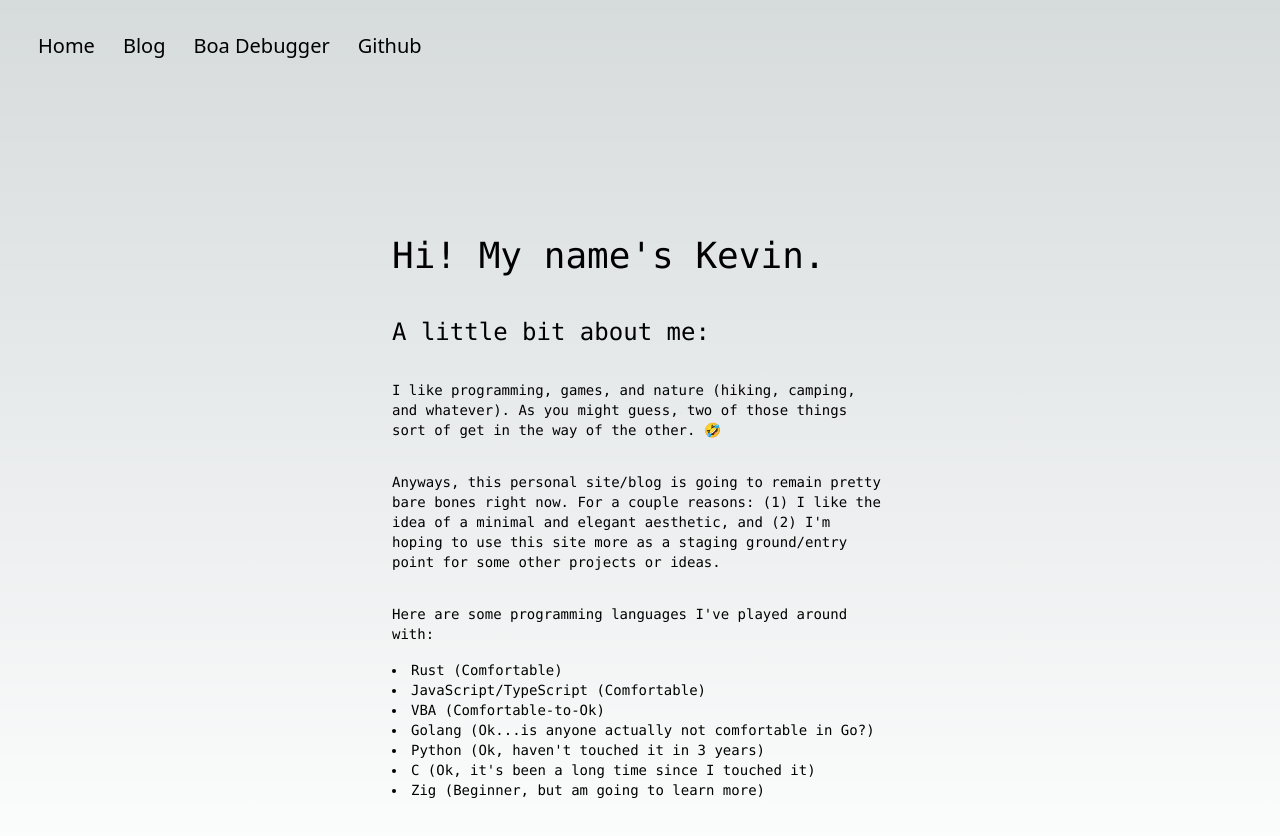
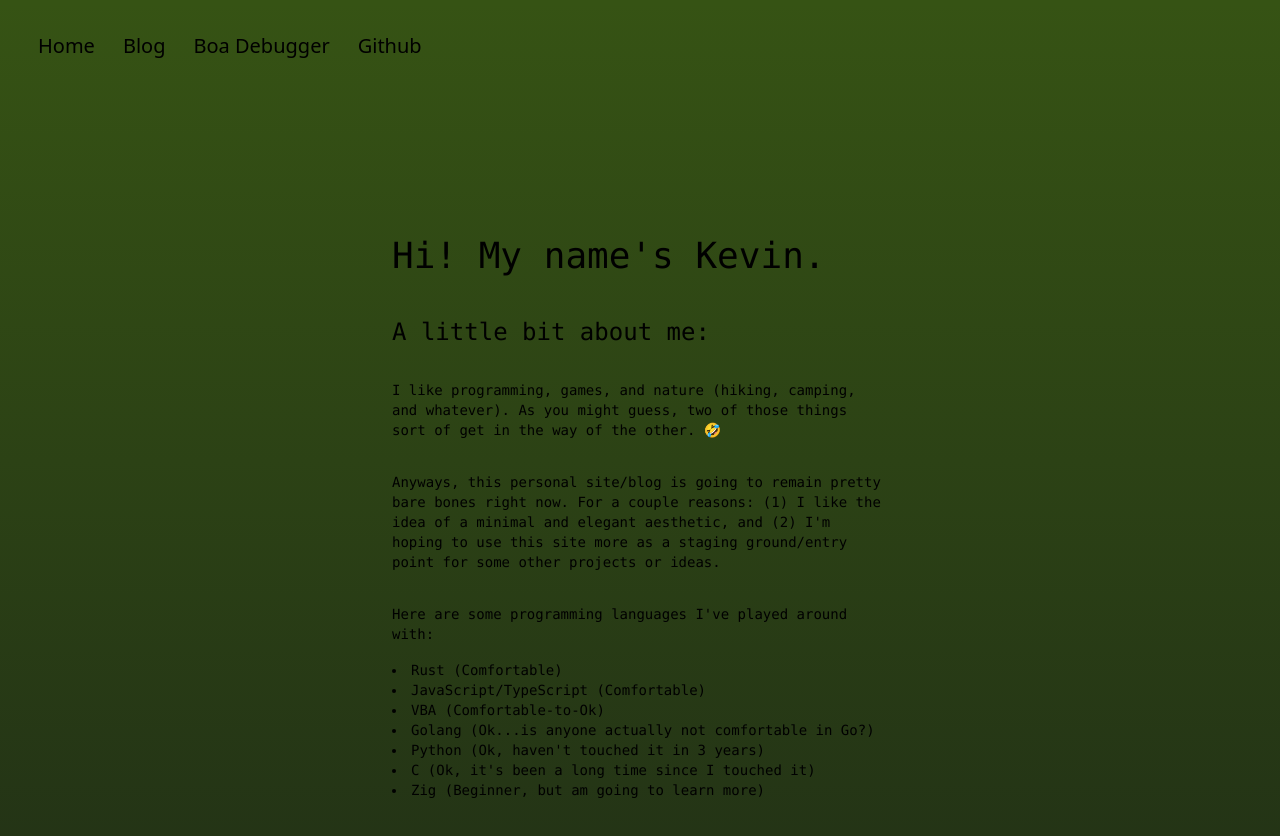
Before and after one commit to nekevss/nekevss.github.io, a Next.js app: page / in a window 1280 px wide. Shown: the top 836 px of the page. Built offline with nearby package versions, Linux system fonts and the light colour scheme.

Commit message:
Initial theme update

```diff
--- a/src/components/BlogCard.tsx
+++ b/src/components/BlogCard.tsx
@@ -9,7 +9,7 @@ export default function BlogCard(props: ListProps) {
 
     return (
         <Link href={"blog/" + props.post.name}>
-            <div className="border border-lime-950 shadow-sm shadow-lime-950 rounded-md mx-auto my-4 p-2 h-1/5 w-4/5 m-auto justify-center hover:bg-yellow-950">
+            <div className="border-2 border-theme rounded-md mx-auto my-4 p-2 h-1/5 w-4/5 m-auto justify-center hover:bg-theme">
                 <h4 className="text-center">{props.post.title}</h4>
                 <p className="text-center">{props.post.date}</p>
             </div>
--- a/src/components/MarkdownDisplay.tsx
+++ b/src/components/MarkdownDisplay.tsx
@@ -15,8 +15,8 @@ export default function MarkdownDiplay(props: MarkdownDisplayProps) {
         ["h2", "class", "text-xl font-bold text-center my-8"],
         ["h3", "class", "text-lg font-bold text-center my-8"],
         ["p", "class", "my-6"],
-        ["code", "class", "bg-lime-950 rounded-sm font-mono px-1",],
-        ["pre", "class", "w-full bg-lime-950 rounded-lg font-mono py-1 px-3"]
+        ["code", "class", "bg-theme rounded-sm font-mono px-1",],
+        ["pre", "class", "w-full bg-theme rounded-lg font-mono py-1 px-3"]
     ])
 
     return (
--- a/src/components/NavBar.tsx
+++ b/src/components/NavBar.tsx
@@ -13,7 +13,7 @@ export default function Navbar() {
         <nav className="flex items-center justify-between flex-wrap p-6">
             <div className="w-full block flex-grow lg:flex lg:items-center lg:w-auto">
                 {navigation
-                    .map(item=> <Link key={item.name} className="p-2 text-center rounded text-sm lg:text-xl mx-1.5 hover:bg-yellow-950" href={item.href}>{item.name}</Link>)
+                    .map(item=> <Link key={item.name} className="p-2 text-center rounded text-sm lg:text-xl mx-1.5 hover:bg-theme" href={item.href}>{item.name}</Link>)
                 }
             </div>
         </nav>
--- a/src/styles/globals.css
+++ b/src/styles/globals.css
@@ -2,22 +2,53 @@
 @tailwind components;
 @tailwind utilities;
 
-:root {
-  --foreground-rgb: 0, 0, 0;
-  --background-start-rgb: 214, 219, 220;
-  --background-end-rgb: 255, 255, 255;
-}
+/*
+Note:
+inital green hue theme:
 
-@media (prefers-color-scheme: dark) {
+--background-start-rgb: 54, 83, 20;
+--background-end-rgb: 34, 49, 22;
+
+*/
+
+@layer base {
   :root {
-    --foreground-rgb: 255, 255, 255;
+    --foreground-rgb: 0, 0, 0;
     --background-start-rgb: 54, 83, 20;
     --background-end-rgb: 34, 49, 22;
+
+    --theme-foreground: #caceb5;
+    --theme-background: #384237;
+
+    --keyword-token: #b09654;
+    --class-title-token: #909f88;
+    --text-token: #ece6da;
+    --bultin-token: #99aebb;
   }
 }
 
+
+@layer base {
+  @media (prefers-color-scheme: dark) {
+    :root {
+      --foreground-rgb: #ece6da;
+      --background-start-rgb: 47, 53, 67;
+      --background-end-rgb: 28, 31, 35;
+
+      --theme-foreground: #caceb5;
+      --theme-background: #384237;
+
+      --keyword-token: #b09654;
+      --class-title-token: #909f88;
+      --text-token: #ece6da;
+      --bultin-token: #99aebb;
+    }
+}
+}
+
+
 body {
-  color: rgb(var(--foreground-rgb));
+  color: var(--foreground-rgb);
   background: linear-gradient(
       to bottom,
       transparent,
@@ -26,4 +57,18 @@ body {
     rgb(var(--background-start-rgb));
 }
 
-.hljs{color:#c9d1d9;background:#1a2e05}.hljs-doctag,.hljs-keyword,.hljs-meta .hljs-keyword,.hljs-template-tag,.hljs-template-variable,.hljs-type,.hljs-variable.language_{color:#ff7b72}.hljs-title,.hljs-title.class_,.hljs-title.class_.inherited__,.hljs-title.function_{color:#d2a8ff}.hljs-attr,.hljs-attribute,.hljs-literal,.hljs-meta,.hljs-number,.hljs-operator,.hljs-selector-attr,.hljs-selector-class,.hljs-selector-id,.hljs-variable{color:#79c0ff}.hljs-meta .hljs-string,.hljs-regexp,.hljs-string{color:#a5d6ff}.hljs-built_in,.hljs-symbol{color:#ffa657}.hljs-code,.hljs-comment,.hljs-formula{color:#8b949e}.hljs-name,.hljs-quote,.hljs-selector-pseudo,.hljs-selector-tag{color:#7ee787}.hljs-subst{color:#c9d1d9}.hljs-section{color:#1f6feb;font-weight:700}.hljs-bullet{color:#f2cc60}.hljs-emphasis{color:#c9d1d9;font-style:italic}.hljs-strong{color:#c9d1d9;font-weight:700}.hljs-addition{color:#aff5b4;background-color:#033a16}.hljs-deletion{color:#ffdcd7;background-color:#67060c}
+.hljs{color:var(--theme-foreground);background:var(--theme-background)}
+.hljs-doctag,.hljs-keyword,.hljs-meta .hljs-keyword,.hljs-template-tag,.hljs-template-variable,.hljs-type,.hljs-variable.language_{color:var(--keyword-token)}
+.hljs-title,.hljs-title.class_,.hljs-title.class_.inherited__,.hljs-title.function_{color:var(--class-title-token)}
+.hljs-attr,.hljs-attribute,.hljs-literal,.hljs-meta,.hljs-number,.hljs-operator,.hljs-selector-attr,.hljs-selector-class,.hljs-selector-id,.hljs-variable{color:var(--keyword-token)}
+.hljs-meta .hljs-string,.hljs-regexp,.hljs-string{color:var(--text-token)}
+.hljs-built_in,.hljs-symbol{color:var(--bultin-token)}
+.hljs-code,.hljs-comment,.hljs-formula{color:var(--theme-foreground)}
+.hljs-name,.hljs-quote,.hljs-selector-pseudo,.hljs-selector-tag{color:#7ee787}
+.hljs-subst{color:#c9d1d9}
+.hljs-section{color:#1f6feb;font-weight:700}
+.hljs-bullet{color:#f2cc60}
+.hljs-emphasis{color:#c9d1d9;font-style:italic}
+.hljs-strong{color:#c9d1d9;font-weight:700}
+.hljs-addition{color:#aff5b4;background-color:#033a16}
+.hljs-deletion{color:#ffdcd7;background-color:#67060c}
--- a/tailwind.config.js
+++ b/tailwind.config.js
@@ -1,4 +1,6 @@
 /** @type {import('tailwindcss').Config} */
+const { colors } = require('tailwindcss/defaultTheme');
+
 module.exports = {
   content: [
     './src/pages/**/*.{js,ts,jsx,tsx,mdx}',
@@ -13,6 +15,13 @@ module.exports = {
           'conic-gradient(from 180deg at 50% 50%, var(--tw-gradient-stops))',
       },
     },
+    colors: {
+      transparent: 'transparent',
+      current: 'currentColor',
+      'theme': 'var(--theme-background)',
+      'yellow': colors.yellow,
+      'lime': colors.lime,
+    }
   },
   plugins: [],
 }
```
